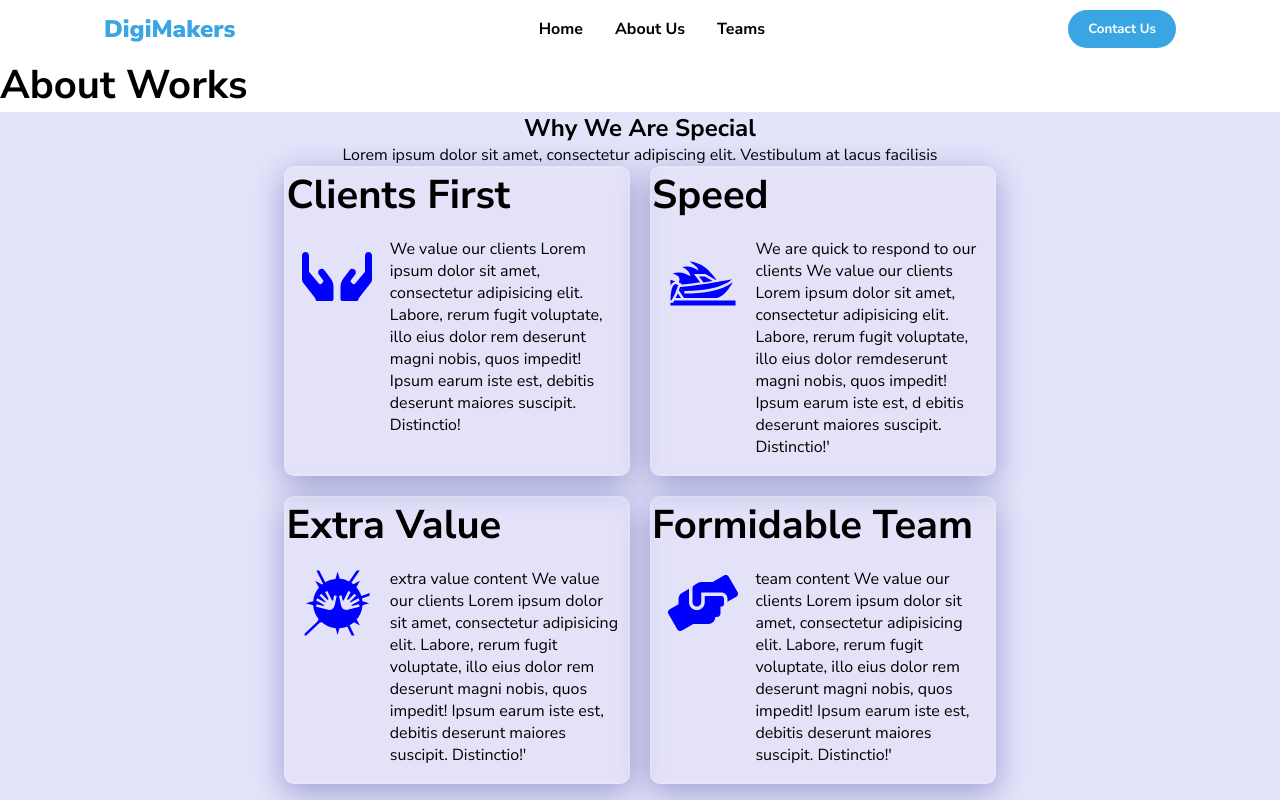
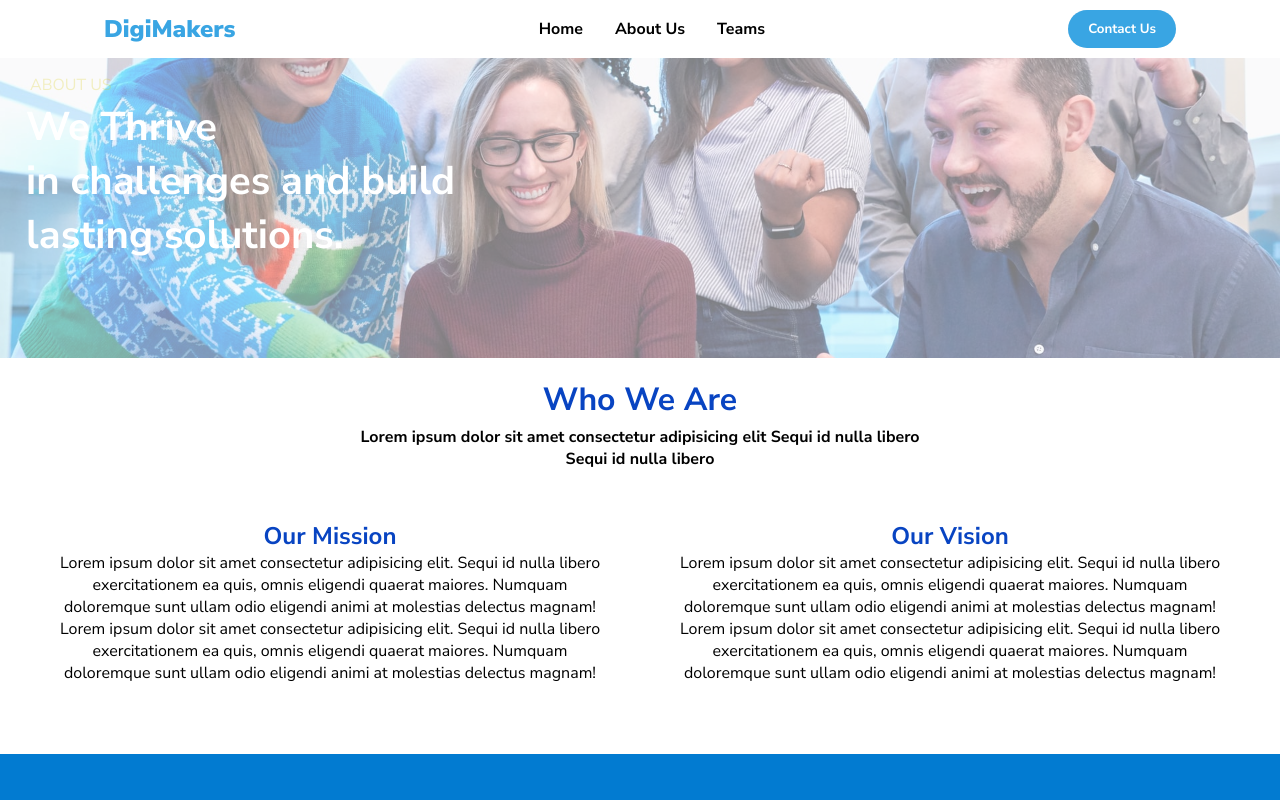
Before and after one commit to Luxt-Tech-JavaScript-Peer2/Digimakers-Landing-Page, a React (Create React App) app: page /about in a window 1280 px wide. Shown: the top 800 px of the page. Built offline with nearby package versions, Linux system fonts and the light colour scheme.

Commit message:
aboutPage components added

```diff
--- /dev/null
+++ b/src/Components/pages/AboutImage.js
@@ -0,0 +1,25 @@
+import React, { Component } from 'react';
+import '../../styles/about-image.css';
+import Aboutlogo from "../../assets/classroom.jpg"
+
+
+export class AboutImage extends Component {
+    render() {
+return (
+    <main>
+
+         <div className='section01'>
+         <img src ={Aboutlogo}  className='main-image'/>
+         </div>
+         <p className='about'>About us</p>
+         <h1 className='img-txt' >We Thrive <br />in challenges and build<br /> lasting solutions.</h1>
+
+
+    </main>
+
+
+)
+    }
+}
+
+export default AboutImage
--- /dev/null
+++ b/src/Components/pages/AboutWeAre.js
@@ -0,0 +1,45 @@
+import React from 'react';
+import '../../styles/about-we-are.css';
+
+export default function AboutWeAre() {
+  return (
+    <section>
+    <div className='section02'>
+          <h2>Who We Are</h2>
+          <p className='content'>
+          Lorem ipsum dolor sit amet consectetur adipisicing elit
+          Sequi id nulla libero<br/>
+          Sequi id nulla libero
+
+          </p>
+          <div className='Mission'>
+          <div className='mission-text'>
+              <h3>Our Mission</h3>
+             <p>
+             Lorem ipsum dolor sit amet consectetur adipisicing elit. Sequi id nulla libero exercitationem ea quis, omnis eligendi quaerat maiores. Numquam doloremque sunt ullam odio eligendi animi at molestias delectus magnam!
+              Lorem ipsum dolor sit amet consectetur adipisicing elit. Sequi id nulla libero exercitationem ea quis, omnis eligendi quaerat maiores. Numquam doloremque sunt ullam odio eligendi animi at molestias delectus magnam!
+
+             </p>
+            </div>
+
+
+          <div className='vision-text'>
+           <h3>Our Vision</h3>
+           <p>
+              Lorem ipsum dolor sit amet consectetur adipisicing elit. Sequi id nulla libero exercitationem ea quis, omnis eligendi quaerat maiores. Numquam doloremque sunt ullam odio eligendi animi at molestias delectus magnam!
+              Lorem ipsum dolor sit amet consectetur adipisicing elit. Sequi id nulla libero exercitationem ea quis, omnis eligendi quaerat maiores. Numquam doloremque sunt ullam odio eligendi animi at molestias delectus magnam!
+
+           </p>
+            </div>
+
+
+          </div>
+
+
+          </div>
+
+    </section>
+
+
+  )
+}
--- a/src/components/pages/About.js
+++ b/src/components/pages/About.js
@@ -1,14 +1,19 @@
 import React, { Component } from 'react'
 import WhyWeAreSpecial from '../WhyWeAreSpecial'
 import CallToAction from '../CallToAction'
+import AboutImage from './AboutImage';
+import AboutWeAre from './AboutWeAre';
+import Works  from '../Works';
 
 export default class About extends Component {
   render() {
     return (
       <div>
-        <h1>About Works</h1>
-        <WhyWeAreSpecial/>
-        <CallToAction/>
+       <AboutImage />
+       <AboutWeAre/>
+       <Works />
+      <WhyWeAreSpecial/>
+      <CallToAction/>
 
       </div>
     )
--- /dev/null
+++ b/src/styles/about-image.css
@@ -0,0 +1,39 @@
+.main-image{
+    width: 100%;
+    position: absolute;
+    height: 300px;
+  object-fit: cover;
+  opacity: 0.5;
+
+
+}
+.main-image:hover{
+    opacity: 1;
+}
+
+.section01{
+    width: 100%;
+
+    height: 300px;
+    position: relative;
+}
+
+
+.about{
+    position: absolute;
+    top: 70px;
+    left: 26px;
+    background-color: transparent;
+    opacity: 0.25;
+    color:rgb(218, 205, 27);
+    text-transform: uppercase;
+    padding: 4px;
+}
+.img-txt{
+    position: absolute;
+    top: 100px;
+    left: 26px;
+    color: #fff;
+
+
+}
--- /dev/null
+++ b/src/styles/about-we-are.css
@@ -0,0 +1,37 @@
+.section02{
+    text-align: center;
+
+    padding: 20px 0;
+
+}
+.section02 h2{
+    color: #0844c2;
+    margin-bottom: 5px;
+}
+.content{
+    font-weight: bold;
+}
+.Mission{
+    display: flex;
+    justify-content: space-between;
+    margin: 20px;
+}
+.mission-text, .vision-text{
+    width: 50%;
+
+    margin: 30px;
+}
+h3{
+    color: #0844c2;
+}
+
+@media screen and (max-width:960px){
+    .Mission{
+        flex-direction: column;
+    }
+    .vision-text, .mission-text{
+        width: 100%;
+        text-align: center;
+        margin:0;
+    }
+}
```
Also changed, not shown: src/assets/classroom.jpg (added).
